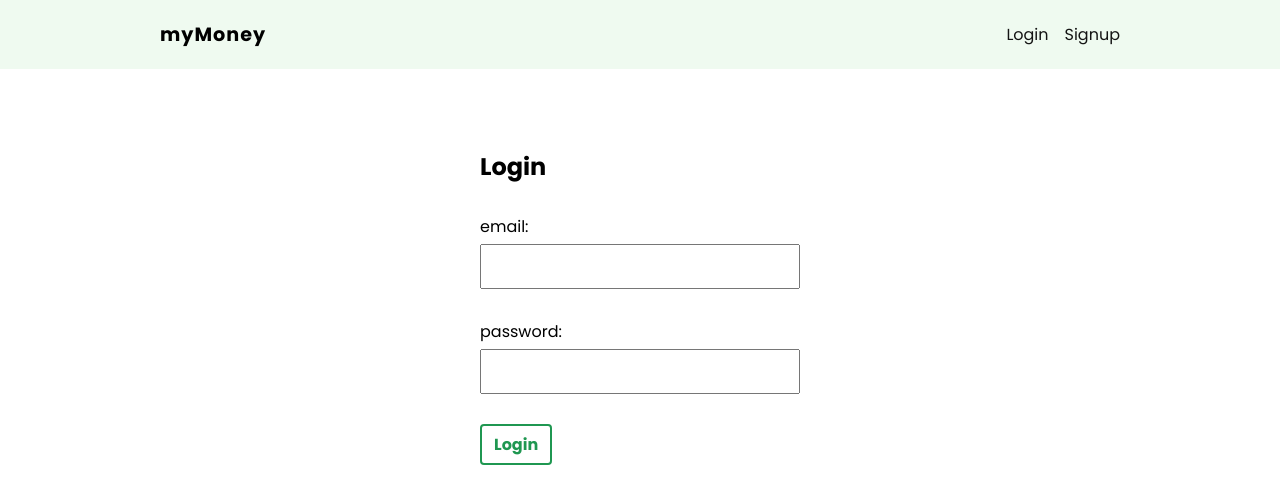
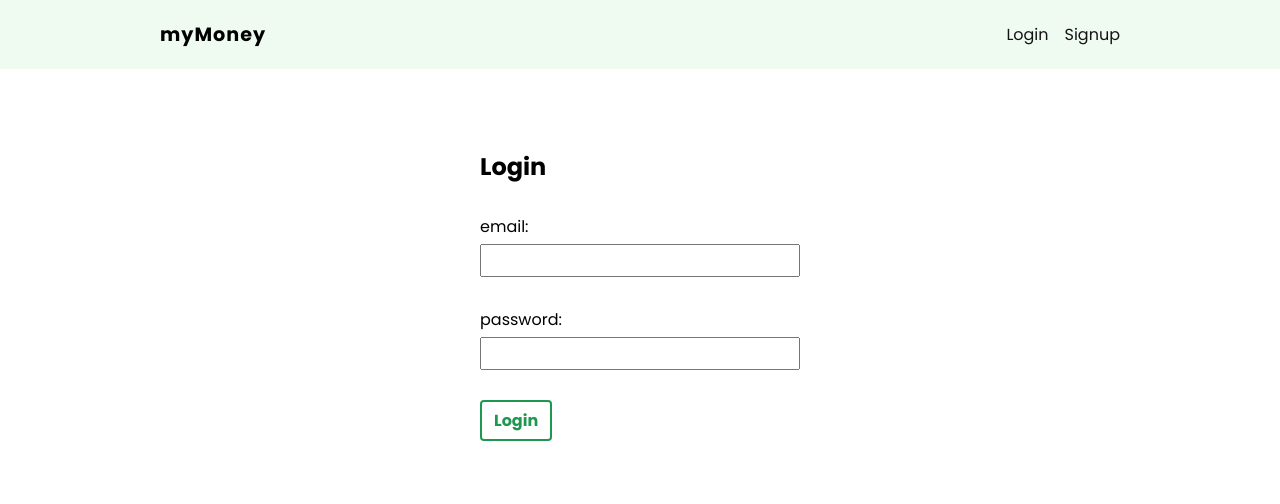
Before and after one commit to huzitaiwo/myMoney, a React (Create React App) app: page /login in a window 1280 px wide. Shown: the top 504 px of the page. Built offline with nearby package versions, Linux system fonts and the light colour scheme.

Commit message:
edited Login styles

```diff
--- a/src/pages/login/Login.module.css
+++ b/src/pages/login/Login.module.css
@@ -12,7 +12,7 @@
   margin-bottom: 5px;
 }
 .login-form input {
-  padding: 8px 5px;
+  padding: 2px 4px;
   font-size: 1em;
   color: #777;
   width: 100%;
```
